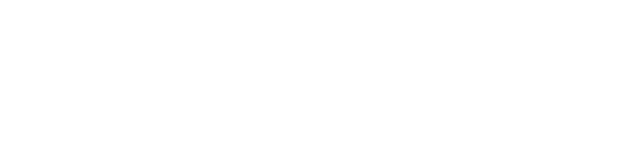
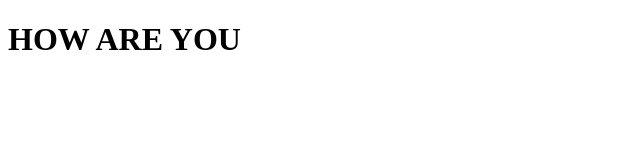
Before and after one commit to HARUNHHO/firstrepository, a plain HTML site: page index.html in a window 1280 px wide. Shown: the whole page, without its empty margins (0-640 px from the left). Drawn offline with Linux system fonts and the light colour scheme.

Commit message:
first modification

```diff
--- a/index.html
+++ b/index.html
@@ -5,5 +5,7 @@
     <meta name="viewport" content="width=device-width, initial-scale=1.0">
     <title>Document</title>
 </head>
-<body></body>
+<body>
+    <h1> HOW ARE YOU </h1>
+</body>
 </html>
```
